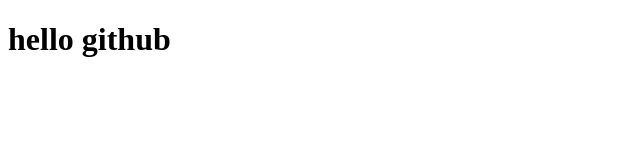
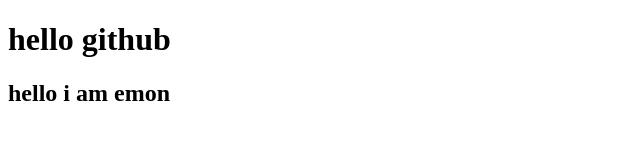
Before and after one commit to motasimdev/githubProject, a plain HTML site: page index.html in a window 1280 px wide. Shown: the whole page, without its empty margins (0-640 px from the left). Drawn offline with Linux system fonts and the light colour scheme.

```diff
--- a/index.html
+++ b/index.html
@@ -7,5 +7,6 @@
 </head>
 <body>
     <h1>hello github</h1>
+    <h2>hello i am emon</h2>
 </body>
 </html>
```
